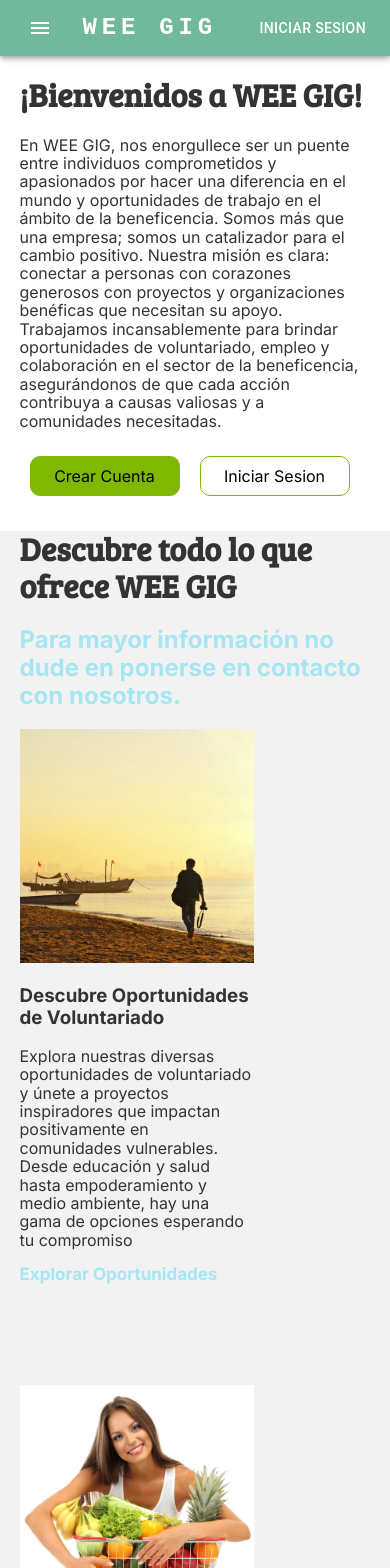
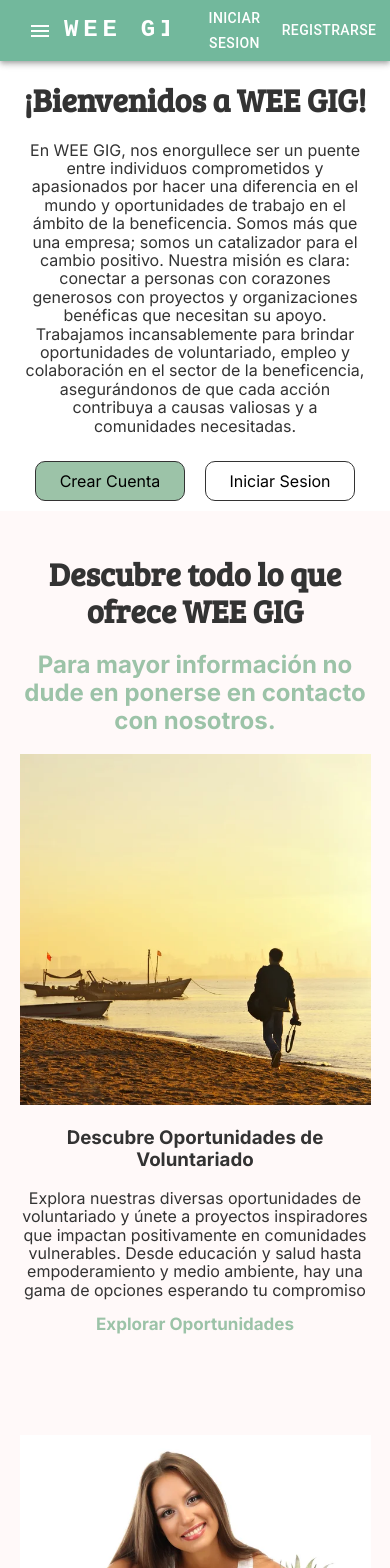
Before and after one commit to franciscojordan/WeeGig, a React (Vite) app in the folder frontend/: page / in a window 390 px wide. Shown: the top 1568 px of the page. Built offline with nearby package versions, Linux system fonts and the light colour scheme.

Commit message:
rework full

```diff
--- a/frontend/src/css/components/Menu.css
+++ b/frontend/src/css/components/Menu.css
@@ -1,9 +1,6 @@
 .menuimg {
     width: 80px;
     height: 80px;
-}
-.inv {
-    display: flex;
 }
 .green{
     background-color: #72B89C;
--- a/frontend/src/css/pages/Home.css
+++ b/frontend/src/css/pages/Home.css
@@ -14,10 +14,11 @@
 }
 
 .containers {
+    padding-top: 20px;
     padding-left: 5vw;
     padding-right: 5vw;
     text-align: left;
-    background-color: #F2F2F2;
+    background-color: #fff9f9;
 }
 
 .chart {
@@ -44,6 +45,7 @@
 
 /*Images*/
 .container img {
+    margin-bottom: 20px;
     margin-top: 20px;
     width: 100%;
 }
@@ -56,21 +58,16 @@
     display: column;
     align-items: center;
     justify-content: center;
-    background-color: orange;
 }
 
 /*Links*/
 a {
     text-decoration: none;
-    color: #A6E5F2;
+    color: #9CC3A8;
 }
 
-a :hover {
-    color: #A6E5F2;
-}
-
-a:hover {
-    color: #54e3ff;
+.enlace a:hover {
+    color: #72B89C;
 }
 
 .charts a {
@@ -82,16 +79,16 @@ a:hover {
 /*buttons*/
 .button-green {
     width: 150px;
-    background-color: #7FB800;
+    background-color: #9CC3A8;
     border-radius: 10px;
     padding: 10px 20px;
-    border: 1px solid #7FB800;
+    border: 1px solid #333333;
     margin: 10px;
 }
 
 .button-green:hover {
-    background-color: #689801;
-    border: 1px solid #689801;
+    background-color: #72B89C;
+    border: 1px solid #333333;
 }
 
 .button-green-line {
@@ -99,21 +96,33 @@ a:hover {
     background-color: #FFFFFF;
     border-radius: 10px;
     padding: 10px 20px;
-    border: 1px solid #7FB800;
+    border: 1px solid #333333;
     margin: 10px;
 }
 
 .button-green-line:hover {
     background-color: #fff9f9;
-    border: 1px solid #689801;
+    border: 1px solid #333333;
 }
 @media (max-width: 899.20px) {
     .container img {
         display: none;
     }
+    .container{
+        justify-content: center;
+        align-items: center;
+        text-align: center;
+    }
+    .containers{
+        justify-content: center;
+        align-items: center;
+        text-align: center;
+    }
     .chart {
-        max-width: 60vw;
-    display: grid;
-    grid-template-columns: 1fr;
+        justify-content: center;
+        align-items: center;
+        text-align: center;
+        display: grid;
+        grid-template-columns: 1fr;
     }
   }
--- a/frontend/src/tsx/components/Menu.tsx
+++ b/frontend/src/tsx/components/Menu.tsx
@@ -12,8 +12,8 @@ import Button from "@mui/material/Button";
 import Tooltip from "@mui/material/Tooltip";
 import MenuItem from "@mui/material/MenuItem";
 import "../../css/components/Menu.css";
-import { Link } from 'react-router-dom';
-import Cookies from 'js-cookie';
+import { Link } from "react-router-dom";
+import Cookies from "js-cookie";
 
 const pages = ["Ofertas", "Nosotros", "Contactanos"];
 const pageLinks = {
@@ -31,11 +31,13 @@ const settingsLinks = {
 };
 
 function ResponsiveAppBar() {
-  const [isAuthenticated, setIsAuthenticated] = React.useState(!!Cookies.get('username'));
+  const [isAuthenticated, setIsAuthenticated] = React.useState(
+    !!Cookies.get("username")
+  );
 
   React.useEffect(() => {
     const checkAuth = () => {
-      const authState = !!Cookies.get('username');
+      const authState = !!Cookies.get("username");
       if (authState !== isAuthenticated) {
         setIsAuthenticated(authState);
       }
@@ -72,8 +74,12 @@ function ResponsiveAppBar() {
     <AppBar className="green" position="static">
       <Container className="green" maxWidth="xl">
         <Toolbar disableGutters>
-          <a href="/"><img className="menuimg" src="./src/assets/img/logo_small_full.png" /></a>
-
+          <a href="/">
+            <img
+              className="menuimg"
+              src="./src/assets/img/logo_small_full.png"
+            />
+          </a>
           {/* This is the logo */}
           <Typography
             variant="h6"
@@ -150,6 +156,9 @@ function ResponsiveAppBar() {
               letterSpacing: ".3rem",
               color: "inherit",
               textDecoration: "none",
+              "&:hover": {
+                color: "#FFFFFF",
+              },
             }}
           >
             WEE GIG
@@ -160,14 +169,23 @@ function ResponsiveAppBar() {
                 href={pageLinks[page]}
                 key={page}
                 onClick={handleCloseNavMenu}
-                sx={{ my: 2, color: "white", display: "block" }}
+                sx={{
+                  my: 2,
+                  color: "white",
+                  display: "block",
+                  "&:hover": {
+                    color: "#FFFFFF ",
+                    backgroundColor: "#9CC3A8",
+                  },
+                }}
               >
                 {page}
               </Button>
             ))}
           </Box>
           {/* Desplegable */}
-          {isAuthenticated && <Box className="inv" sx={{ flexGrow: 0 }}>
+          {isAuthenticated && (
+            <Box sx={{ flexGrow: 0 }}>
               <Tooltip title="Open settings">
                 <IconButton onClick={handleOpenUserMenu} sx={{ p: 0 }}>
                   <Avatar alt="Remy Sharp" src="/static/images/avatar/2.jpg" />
@@ -191,12 +209,47 @@ function ResponsiveAppBar() {
               >
                 {settings.map((setting) => (
                   <MenuItem key={setting} onClick={handleCloseUserMenu}>
-                  <Typography textAlign="center" component={Link} to={settingsLinks[setting]}>{setting}</Typography>
+                    <Typography
+                      textAlign="center"
+                      component={Link}
+                      to={settingsLinks[setting]}
+                    >
+                      {setting}
+                    </Typography>
                   </MenuItem>
                 ))}
               </Menu>
-          </Box>}
-          {!isAuthenticated && <Button color="inherit" href="/login">Iniciar Sesion</Button>}
+            </Box>
+          )}
+          {!isAuthenticated && (
+            <Button
+              color="inherit"
+              href="/login"
+              sx={{
+                "&:hover": {
+                  color: "white",
+                  backgroundColor: "#9CC3A8",
+                },
+              }}
+            >
+              Iniciar Sesion
+            </Button>
+          )}
+          {!isAuthenticated && (
+            <Button
+            color="inherit"
+            href="/SignIn"
+            sx={{
+              "&:hover": {
+                color: "white",
+                backgroundColor: "#9CC3A8",
+              },
+            }}
+          >
+            Registrarse
+          </Button>
+            )}
+
         </Toolbar>
       </Container>
     </AppBar>
--- a/frontend/src/tsx/pages/Home.tsx
+++ b/frontend/src/tsx/pages/Home.tsx
@@ -34,8 +34,8 @@ function Home() {
                 <div className="maxw">
                     <h1>¡Bienvenidos a WEE GIG!</h1>
                     <p>En WEE GIG, nos enorgullece ser un puente entre individuos comprometidos y apasionados por hacer una diferencia en el mundo y oportunidades de trabajo en el ámbito de la beneficencia. Somos más que una empresa; somos un catalizador para el cambio positivo. Nuestra misión es clara: conectar a personas con corazones generosos con proyectos y organizaciones benéficas que necesitan su apoyo. Trabajamos incansablemente para brindar oportunidades de voluntariado, empleo y colaboración en el sector de la beneficencia, asegurándonos de que cada acción contribuya a causas valiosas y a comunidades necesitadas.</p>
-                    <Button value="Crear Cuenta" type="green" />
-                    <Button value="Iniciar Sesion"></Button>
+                    <Button href='/SignIn' value="Crear Cuenta" type="green" />
+                    <Button href='/Login' value="Iniciar Sesion" />
                 </div>
                 <div className="leftimg">
                     <img src="./src/assets/img/initial.jpg" alt="" />
@@ -65,7 +65,7 @@ function Home() {
                                 title="Empleo con Propósito en el Sector de Beneficencia."
                                 content="¿Buscas un trabajo que vaya más allá de las ganancias? Explora nuestras ofertas laborales en el sector de beneficencia y únete a equipos comprometidos con un propósito. Ya sea en gestión, comunicaciones, desarrollo de programas o más, aquí encontrarás oportunidades para crecer profesionalmente y marcar la diferencia."
                                 subtitle="Ver Ofertas de Empleo"
-                                hrefcontent="www.google.com"
+                                hrefcontent="./Ofertas"
                             />
                         </div>
                         <div className="charts">
--- a/frontend/src/tsx/pages/Login.tsx
+++ b/frontend/src/tsx/pages/Login.tsx
@@ -1,4 +1,4 @@
-import * as React from 'react';
+import React from 'react';
 import Avatar from '@mui/material/Avatar';
 import Button from '@mui/material/Button';
 import CssBaseline from '@mui/material/CssBaseline';
@@ -16,7 +16,6 @@ import Alert from "@mui/material/Alert";
 import { useNavigate } from 'react-router-dom';
 import Cookies from 'js-cookie';
 
-
 function Copyright(props: any) {
   return (
     <Typography variant="body2" color="text.secondary" align="center" {...props}>
@@ -24,8 +23,6 @@ function Copyright(props: any) {
       <Link color="inherit" href="./Home.tsx  ">
 
       </Link>{' '}
-{/* {new Date().getFullYear()} */}
-      {''}
     </Typography>
   );
 }
@@ -33,7 +30,7 @@ function Copyright(props: any) {
 const theme = createTheme({
     palette: {
       primary: {
-        main: '#7FB800',
+        main: '#A8A8A8',
       },
     },
   });
@@ -118,7 +115,6 @@ export default function SignIn() {
           <Box component="form" onSubmit={handleSubmit} noValidate sx={{ mt: 1 }}>
             <TextField
               margin="normal"
-              required
               fullWidth
               id="email"
               label="Correo Electrónico"
@@ -128,7 +124,6 @@ export default function SignIn() {
             />
             <TextField
               margin="normal"
-              required
               fullWidth
               name="password"
               label="Contraseña"
@@ -148,6 +143,7 @@ export default function SignIn() {
             >
               Ingresar
             </Button>
+
             <Grid container>
               <Grid item xs>
                 <Link href="#" variant="body2">
```
Also changed, not shown: frontend/src/tsx/pages/SignIn.tsx (+5 -19 lines). Lines whose indentation alone changed are shown as unchanged.
